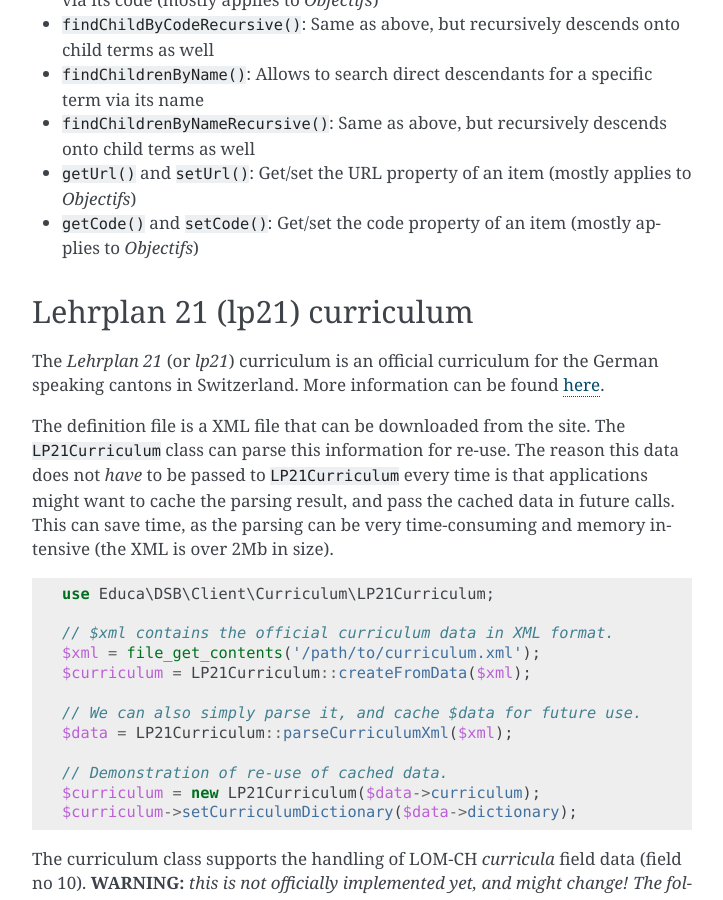
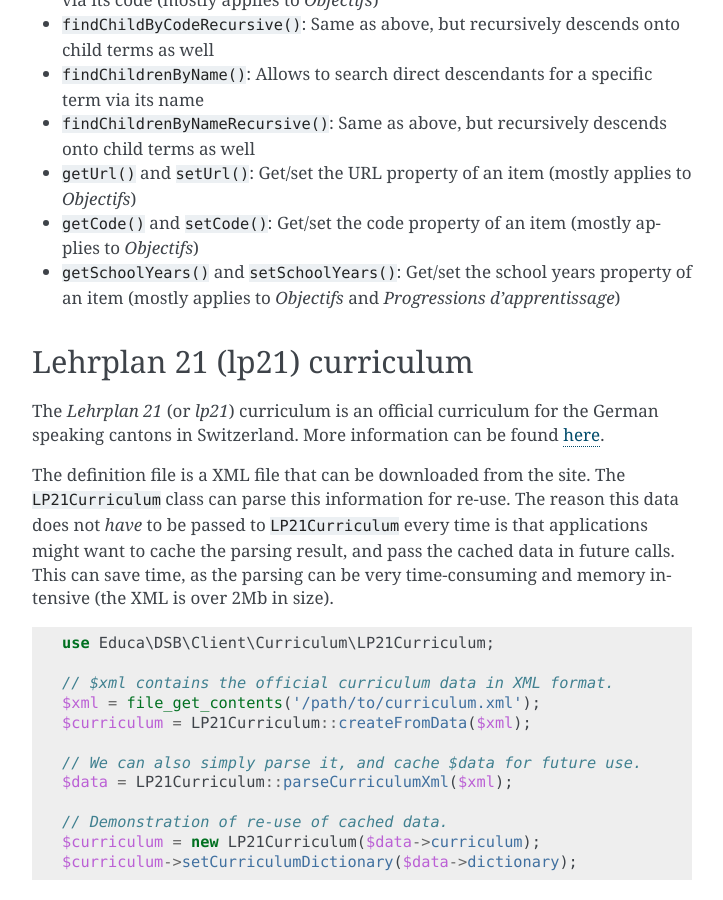
Before and after one commit to educach/dsb-client, a Sphinx documentation site: the page built from docs/curricula.rst, in a window 1280 px wide and 900 px high, scrolled down 6888 px. Shown: the whole window, without its empty margins (388-1111 px from the left). Built offline with Sphinx 7.4.7, drawn with Linux system fonts in a browser that asks for light colours.

Commit message:
Update documentation

```diff
--- a/docs/curricula.rst
+++ b/docs/curricula.rst
@@ -283,6 +283,7 @@
 * ``findChildrenByNameRecursive()``: Same as above, but recursively descends onto child terms as well
 * ``getUrl()`` and ``setUrl()``: Get/set the URL property of an item (mostly applies to *Objectifs*)
 * ``getCode()`` and ``setCode()``: Get/set the code property of an item (mostly applies to *Objectifs*)
+* ``getSchoolYears()`` and ``setSchoolYears()``: Get/set the school years property of an item (mostly applies to *Objectifs* and *Progressions d'apprentissage*)
 
 Lehrplan 21 (lp21) curriculum
 =============================
```
